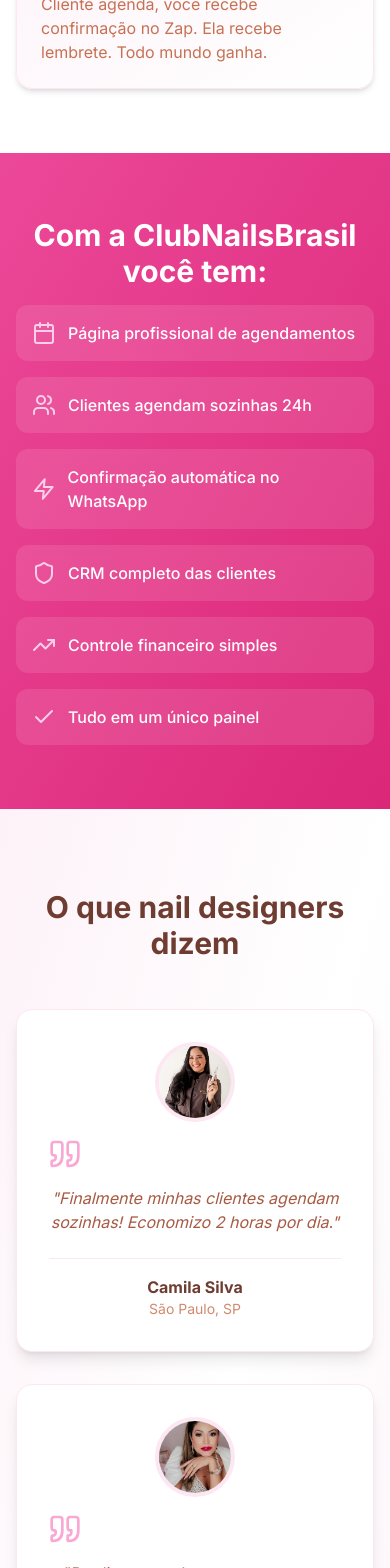
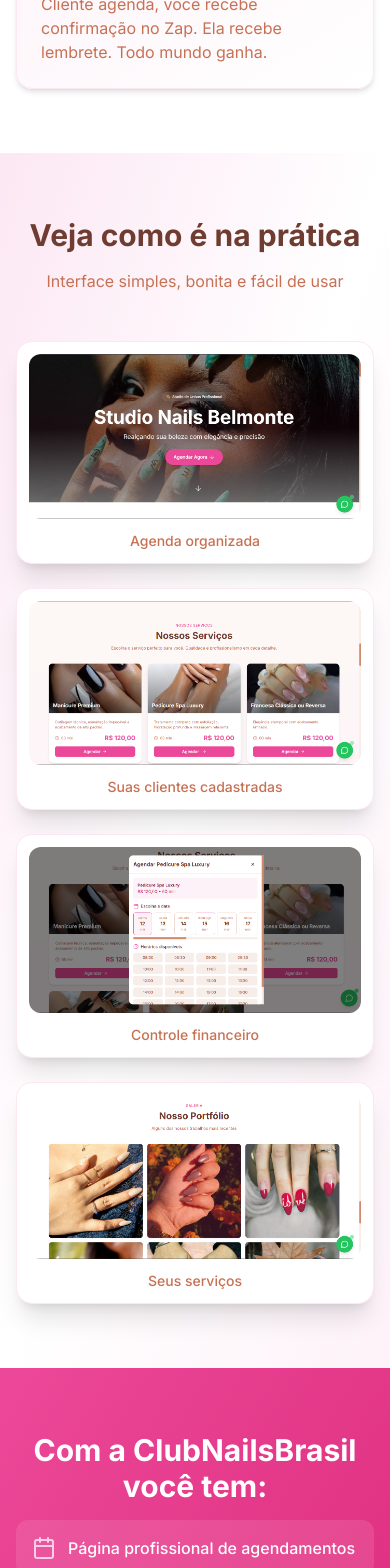
Before and after one commit to euhenriqueofc26/nails-saas, a Next.js app: page /fundadoras in a window 390 px wide. Shown: the part 4031-5599 px from the top of the page. Built offline with nearby package versions, Linux system fonts and the light colour scheme.

Commit message:
feat: adicionar screenshots do app na landing page

```diff
--- a/src/app/fundadoras/page.tsx
+++ b/src/app/fundadoras/page.tsx
@@ -173,6 +173,53 @@
                 <p className="text-nude-600">{feature.desc}</p>
               </div>
             ))}
+          </div>
+        </div>
+      </section>
+
+      {/* Screenshots do App */}
+      <section className="py-16 px-4 bg-gradient-to-br from-rose-100 via-white to-rose-50">
+        <div className="max-w-5xl mx-auto">
+          <h2 className="text-3xl font-bold text-nude-900 text-center mb-4">
+            Veja como é na prática
+          </h2>
+          <p className="text-nude-600 text-center mb-12">
+            Interface simples, bonita e fácil de usar
+          </p>
+
+          <div className="grid md:grid-cols-2 gap-6">
+            <div className="bg-white p-3 rounded-2xl shadow-xl border border-rose-100">
+              <img
+                src="/imgadicionar/Captura de tela 2026-03-12 212202.png"
+                alt="Agenda de agendamentos"
+                className="w-full rounded-xl"
+              />
+              <p className="text-center text-sm text-nude-600 mt-3 font-medium">Agenda organizada</p>
+            </div>
+            <div className="bg-white p-3 rounded-2xl shadow-xl border border-rose-100">
+              <img
+                src="/imgadicionar/Captura de tela 2026-03-12 212233.png"
+                alt="Lista de clientes"
+                className="w-full rounded-xl"
+              />
+              <p className="text-center text-sm text-nude-600 mt-3 font-medium">Suas clientes cadastradas</p>
+            </div>
+            <div className="bg-white p-3 rounded-2xl shadow-xl border border-rose-100">
+              <img
+                src="/imgadicionar/Captura de tela 2026-03-12 212350.png"
+                alt="Dashboard financeiro"
+                className="w-full rounded-xl"
+              />
+              <p className="text-center text-sm text-nude-600 mt-3 font-medium">Controle financeiro</p>
+            </div>
+            <div className="bg-white p-3 rounded-2xl shadow-xl border border-rose-100">
+              <img
+                src="/imgadicionar/Captura de tela 2026-03-12 212513.png"
+                alt="Serviços disponíveis"
+                className="w-full rounded-xl"
+              />
+              <p className="text-center text-sm text-nude-600 mt-3 font-medium">Seus serviços</p>
+            </div>
           </div>
         </div>
       </section>
```
